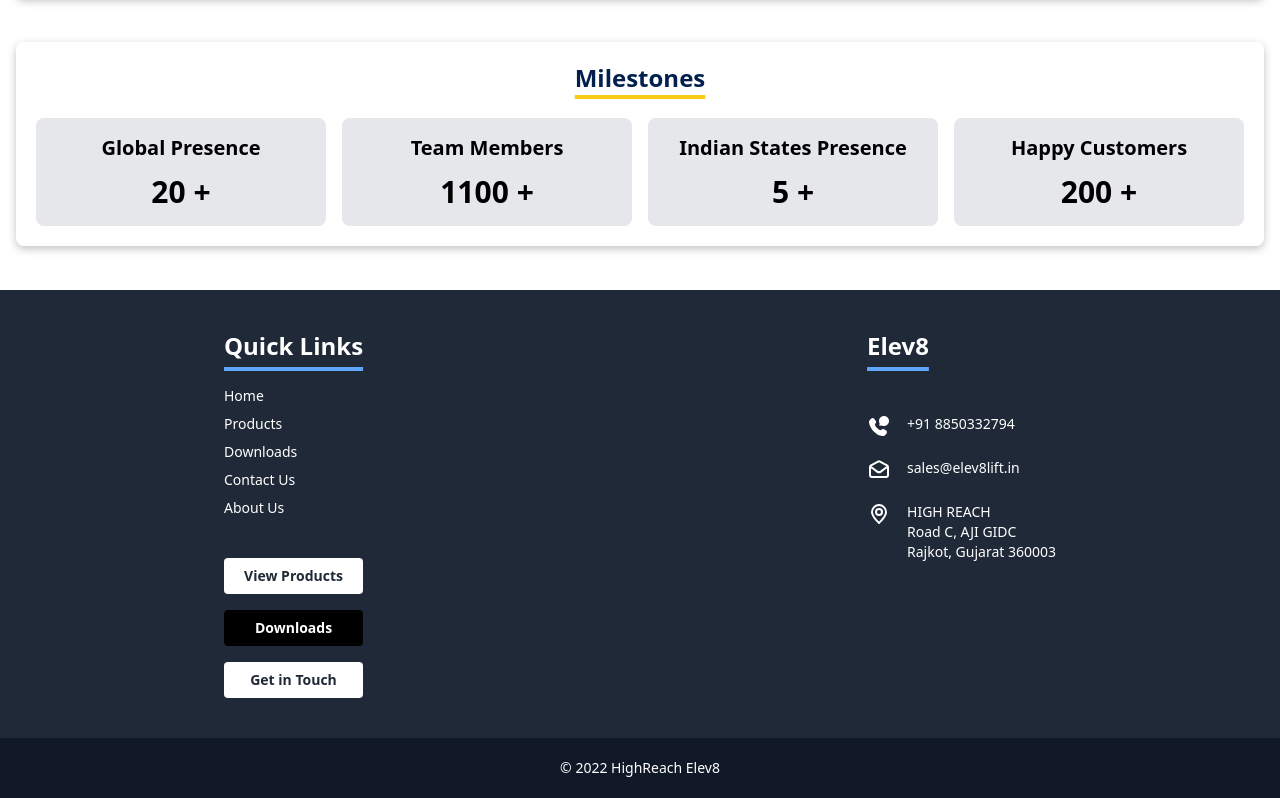
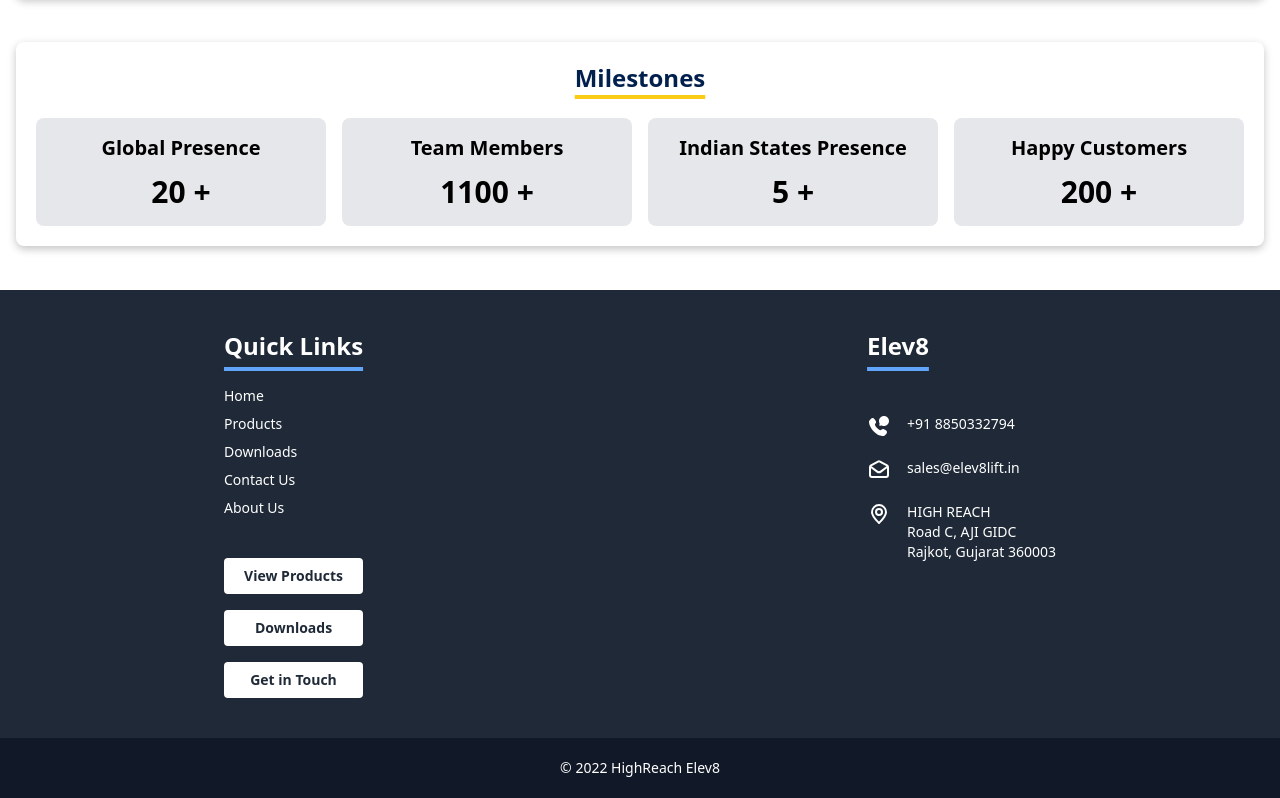
Before and after one commit to jaysanghani3/Elev8, a React (Vite) app: page / in a window 1280 px wide. Shown: the part 1790-2588 px from the top of the page. Built offline with nearby package versions, Linux system fonts and the light colour scheme.

Commit message:
Keep all same button of footer

```diff
--- a/src/components/Footer.jsx
+++ b/src/components/Footer.jsx
@@ -16,7 +16,7 @@
           </nav>
           <div className="flex flex-col gap-4 mt-4">
             <Link to="/products" className="bg-white text-gray-800 font-bold py-2 px-4 text-center rounded">View Products</Link>
-            <Link to="/downloads" className="bg-black text-white font-semibold py-2 px-4 text-center rounded">Downloads</Link>
+            <Link to="/downloads" className="bg-white text-gray-800 font-bold py-2 px-4 text-center rounded">Downloads</Link>
             <Link to="/contactus" className="bg-white text-gray-800 font-bold py-2 px-4 text-center rounded">Get in Touch</Link>
           </div>
         </div>
```
